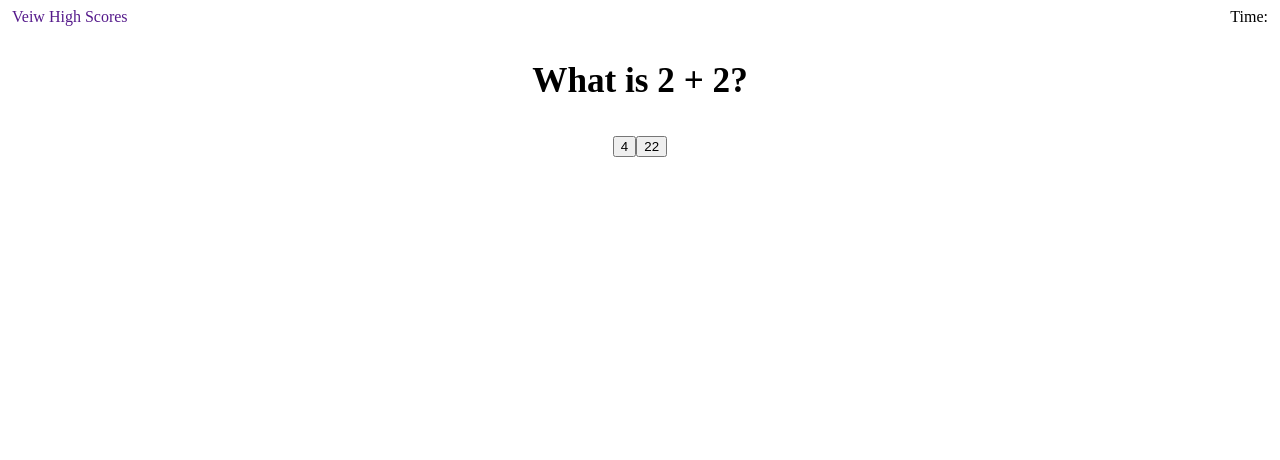
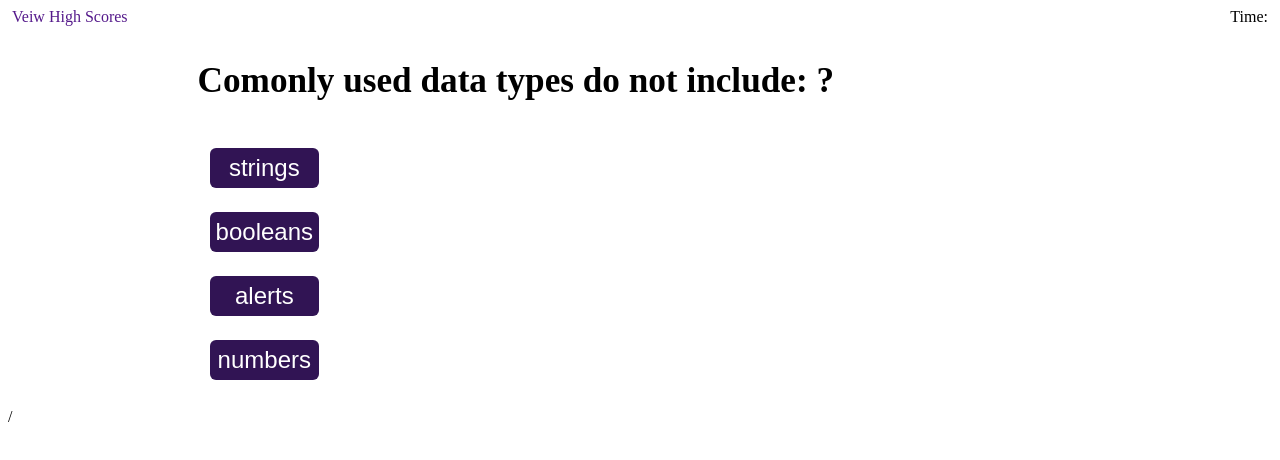
Before and after one commit to Nmotley92/quiz-game, a plain HTML site: page index.html in a window 1280 px wide. Both pictures are taken after a click on the button "Start Quiz". Drawn offline with nearby package versions, Linux system fonts and the light colour scheme.

Commit message:
First quest loads eith 4 answer buttons.  Need to make a check answer on user click function.

```diff
--- a/assets/script.js
+++ b/assets/script.js
@@ -3,38 +3,52 @@ var questionEl= $('#question-text');
 var startBtnEl= $('#start');
 var answerBtnsEl= $('#answer-buttons');
 var questionCount=0;
+var questionContEl= $('.question-container');
 
 var questions = [
     {
-      question: 'What is 2 + 2?',
+      question: 'Comonly used data types do not include: ?',
       answers: [
-        { text: '4', correct: true },
-        { text: '22', correct: false }
+        { text: 'strings', correct: false },
+        { text: 'booleans', correct: false },
+        { text: 'alerts', correct: true },
+        { text: 'numbers', correct: false }
       ]
     },
     {
-      question: 'Who is the best YouTuber?',
+      question: 'the condition in an if/ else statement is enclose with _____?',
       answers: [
-        { text: 'Web Dev Simplified', correct: true },
-        { text: 'Traversy Media', correct: true },
-        { text: 'Dev Ed', correct: true },
-        { text: 'Fun Fun Function', correct: true }
+        { text: 'quotes', correct: false },
+        { text: 'curly brackets', correct: false },
+        { text: 'parenthesis', correct: true },
+        { text: 'square brackets', correct: false }
       ]
     },
     {
-      question: 'Is web development fun?',
+      question: 'Arrays in JavaScript can be used to store ______',
       answers: [
-        { text: 'Kinda', correct: false },
-        { text: 'YES!!!', correct: true },
-        { text: 'Um no', correct: false },
-        { text: 'IDK', correct: false }
+        { text: 'numbers and strings', correct: false },
+        { text: 'other arrays', correct: false },
+        { text: 'booleans', correct: false },
+        { text: 'all of the above', correct: true }
       ]
     },
     {
-      question: 'What is 4 * 2?',
+      question: 'String values must be closed within ______ when being assigned to variables?',
       answers: [
-        { text: '6', correct: false },
-        { text: '8', correct: true }
+        { text: 'commas', correct: false },
+        { text: 'curely brackets', correct: false },
+        { text: 'qoutes', correct: true },
+        { text: 'parenthesis', correct: false }
+      ]
+    },
+    {
+      question: 'A very useful tool used during developement and debugging for printing content to the debugger is:',
+      answers: [
+        { text: 'JavaScript', correct: false },
+        { text: 'terminal/bash', correct: false },
+        { text: 'for loops', correct: false },
+        { text: 'console.log', correct: true }
       ]
     }
   ]
@@ -43,7 +57,8 @@ startBtnEl.on('click', startQuiz);
 function startQuiz(){
     startBtnEl.remove();
     h1El.remove();
-    console.log(questions[questionCount]);
+
+
     displayQuestion(questions[questionCount]);
     createAnswers(questions[questionCount]);
 
@@ -54,8 +69,9 @@ function createAnswers(answer){
   for(let i=0; i<answer.answers.length; i++){
     var answersButton= $('<button>');
     answersButton.text(answer.answers[i].text);
+    questionContEl.css('align-items', 'start' );
+    answersButton.addClass('answer-buttons')
     answerBtnsEl.append(answersButton);
-
   }
 }
 
--- a/assets/style.css
+++ b/assets/style.css
@@ -15,6 +15,7 @@ a{
 }
 #main-header{
   font-size:2em;
+  text-align: center;
 }
 section {
   display: flex;
@@ -24,22 +25,29 @@ section {
 .question-container{
   display: flex;
   flex-direction: column;
-  justify-content: center;
-  align-items: center;
   width: 70%;
   margin: 0 1em 1em 1em;
+  align-items: center;
 
 
 
 }
 .question {
-  text-align: center;
   font-size: 1.5em;
 
 
 }
+#answer-buttons{
+ display:flex;
+ flex-direction: column;
+
+
+
+}
+
 
 .btns {
+  align-items: center;
   font-size: 1.5em;
   margin: 1em;
   padding: .2em .5em;
@@ -48,3 +56,14 @@ section {
   background-color: rgba(34, 3, 72, 0.929);
   color:white;
 }
+
+.answer-buttons{
+  border: none;
+  background-color: rgba(34, 3, 72, 0.929);
+  color:white;
+  border-radius: .25em;
+  font-size: 1.5em;
+  margin: .5em;
+  padding: .25em;
+
+}
--- a/index.html
+++ b/index.html
@@ -29,10 +29,10 @@
                 </div>
             </div>
         </section>
-        <footer id="response""></footer>
+        <footer id="response"></footer>
     </main>
     <script src="https://code.jquery.com/jquery-3.5.1.min.js"></script>
     <script src="./assets/script.js"></script>
 </body>
 
-</html>
+</html>/
```
